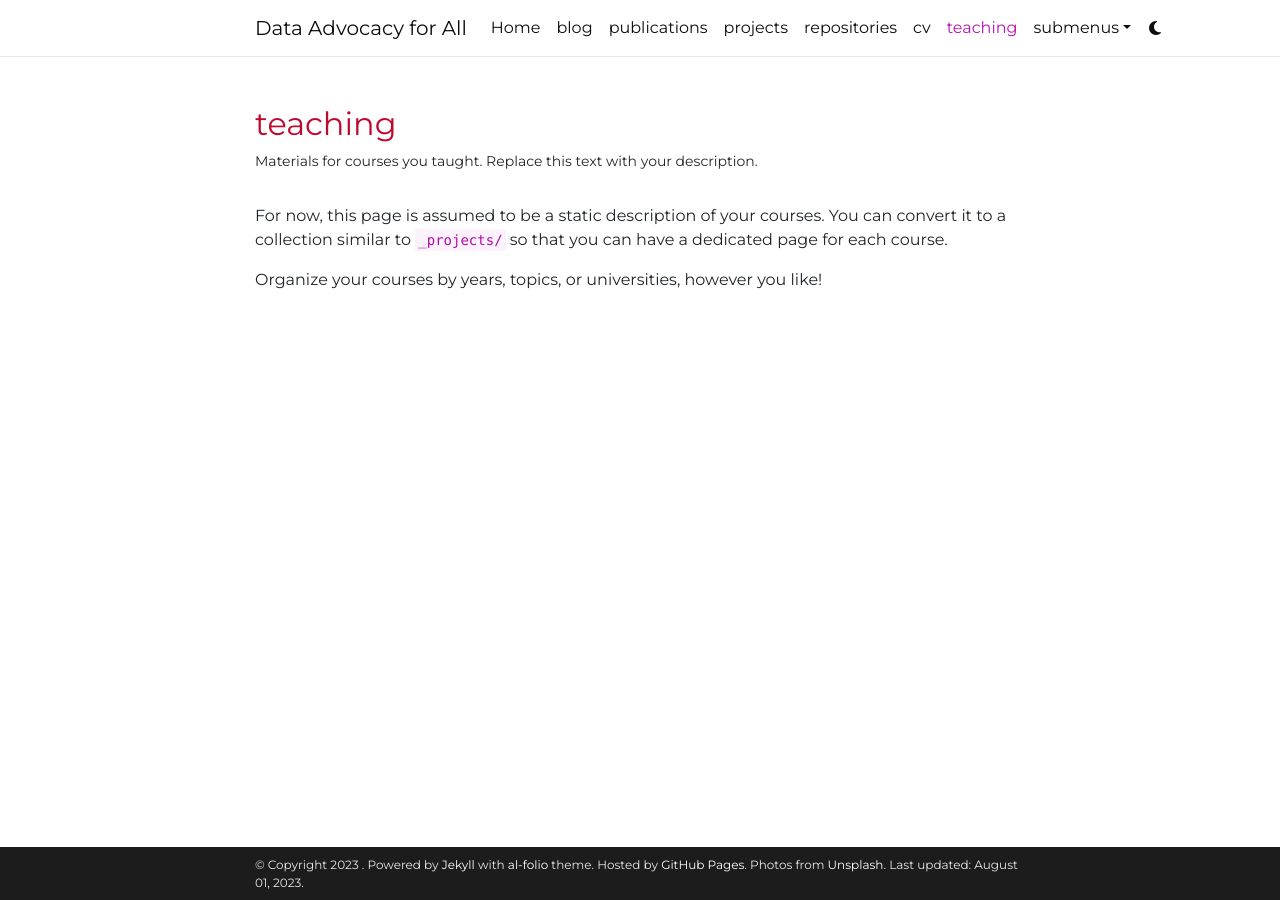
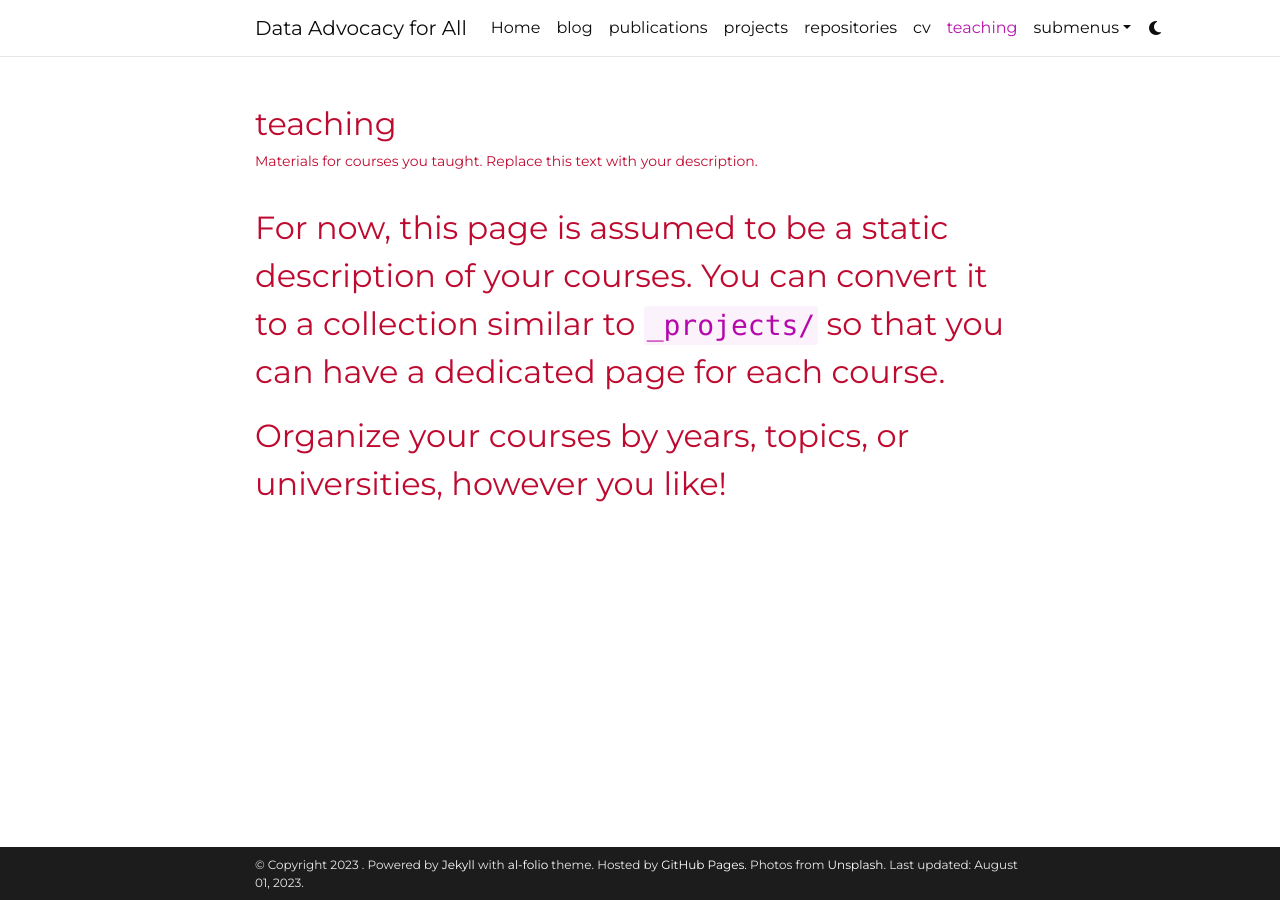
Before and after one commit to expandingthespiderverse/expandingthespiderverse.github.io, a Jekyll site: the page built from _pages/teaching.md, in a window 1280 px wide. Built offline with Jekyll 4.4.1, drawn with Linux system fonts in a browser that asks for light colours; full-size pictures stand in for the smaller copies a plugin makes; comment, search, counter and statistics services are not loaded; a style sheet for code colours, icons or effects is not loaded.

Commit message:
Update _base.scss

```diff
--- a/_sass/_base.scss
+++ b/_sass/_base.scss
@@ -8,9 +8,7 @@
   font-family: $base-font;
 }
 
-p {
-  color: #212529;
-}
+p,
 
 h1 {
   color: #bf0a30;
```
